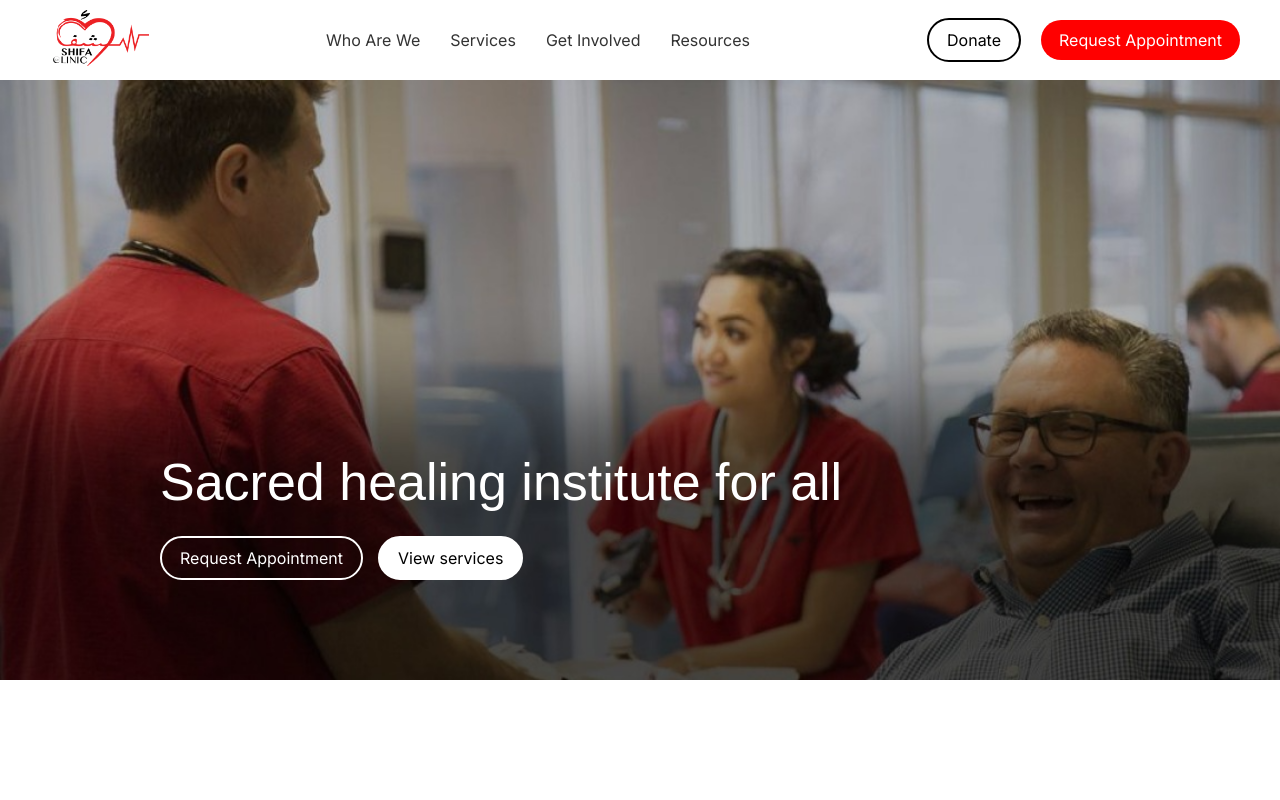
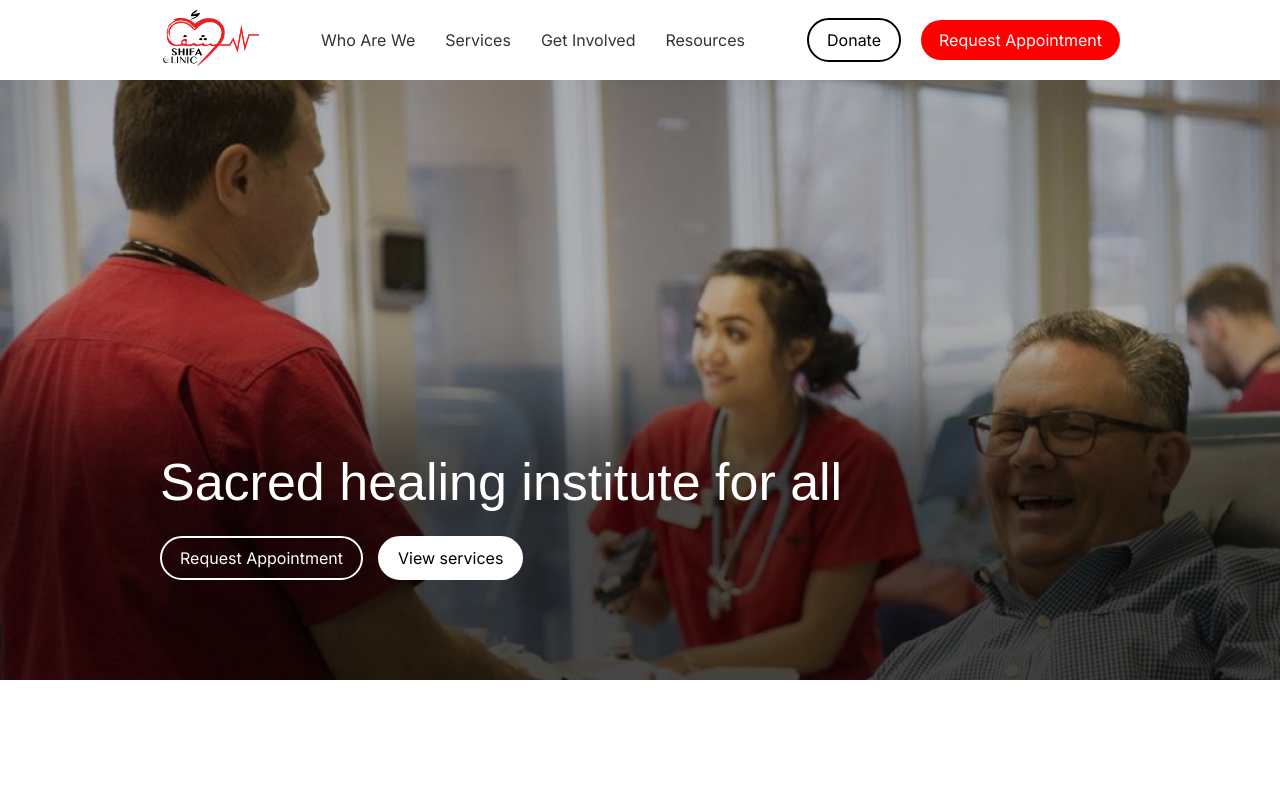
Before and after one commit to dylsub/SHIFAClinicWebsite, a Next.js app: page / in a window 1280 px wide. Shown: the top 800 px of the page. Built offline with nearby package versions, Linux system fonts and the light colour scheme; a web font is replaced by a local one.

Commit message:
Made navbar responsive minus mobile nav

```diff
--- a/app/(components)/navigation/NavBar.jsx
+++ b/app/(components)/navigation/NavBar.jsx
@@ -17,7 +17,7 @@ export default function NavBar() {
   return (
     <nav className={styles.navbar}>
       {/* Logo Section */}
-      <div className={styles.navbarContainer}>
+      <div className={styles.navbarContainer + " content_box"}>
         <div className={styles.logo}>
           <Link href="/">
             {" "}
@@ -43,15 +43,18 @@ export default function NavBar() {
 
         {/* Buttons Section */}
         <div className={styles.buttons}>
-        <ButtonBlackTransparent path = "\donate" className={styles.buttons}>
+          <ButtonBlackTransparent path="/donate" className={styles.buttons}>
             Donate
           </ButtonBlackTransparent>
-        <ButtonAnyColorFilled path = "\request-appointment" buttonColor = "red" className={styles.buttons}>
+          <ButtonAnyColorFilled
+            path="/request-appointment"
+            buttonColor="red"
+            className={styles.buttons}
+          >
             Request Appointment
           </ButtonAnyColorFilled>
         </div>
       </div>
-
     </nav>
   );
 }
--- a/app/(components)/navigation/NavBar.module.css
+++ b/app/(components)/navigation/NavBar.module.css
@@ -1,72 +1,45 @@
-/* Navbar Styles */
 .navbar {
-  background-color: #fff; /* Full-width background */
-  height: 80px; /* Slightly taller to accommodate elements */
-  box-shadow: 0px 4px 10px rgba(0, 0, 0, 0.1);
-  width: 100%; /* Full width background */
-  top: 0; /* Aligns to the top */
-  padding: 0 20px; /* Adds padding for horizontal spacing */
-  box-sizing: border-box; /* Include padding in width calculation */
+  background-color: #fff;
+  height: 80px;
+  width: 100%;
   display: flex;
+  align-items: center;
   justify-content: center;
 }
 
-/* Constrain Navbar Content */
 .navbarContainer {
   display: flex;
-  align-items: center; /* Vertically centers all items */
-  justify-content: space-between; /* Evenly space logo, links, and buttons */
-  max-width: 1200px; /* Constrain content width */
-  margin: 0 auto; /* Center content horizontally */
-  width: 100%; /* Allow responsiveness */
+  align-items: center;
 }
 
-/* Logo Section */
 .logo {
   display: flex;
-  align-items: center; /* Vertically aligns the logo */
-  margin-right: auto; /* Push logo to the far left */
+  align-items: center;
+  margin-right: auto;
 }
 
 .logo img {
-  display: block; /* Ensures proper alignment */
-  width: auto; /* Prevents scaling issues */
-  height: 60px; /* Adjust the size of the logo */
-  margin-left: 10px; /* Optional spacing */
+  display: block;
+  width: auto;
+  height: 60px;
 }
 
-/* Navigation Links Section */
 .navLinks {
   display: flex;
-  justify-content: center; /* Center the navigation links */
-  gap: 30px; /* Adjust spacing between the links */
-  flex: 1; /* Allows .navLinks to take up available space */
+  justify-content: center;
+  gap: 50px;
+  flex: 1;
   text-align: center;
-  align-items: center; /* Ensures vertical alignment */
+  align-items: center;
 }
 
-/* Buttons Section */
 .buttons {
   display: flex;
-  justify-content: flex-end; /* Aligns buttons to the far right */
+  justify-content: flex-end;
   gap: 20px;
-  align-items: center; /* Ensures vertical alignment */
+  align-items: center;
 }
 
-/* Button Styling */
-.button {
-  margin-right: 10px;
-  padding: 8px 15px; /* Add padding inside the buttons */
-  border-radius: 5px; /* Optional: Add slight rounding for aesthetics */
-  background-color: #f5f5f5; /* Optional: Light background for buttons */
-  color: #333; /* Text color */
-  transition: all 0.3s ease; /* Smooth hover effects */
-  display: inline-block;
-}
-
-
-
-/* Link Styling */
 .link {
   text-decoration: none;
   color: #333;
@@ -76,11 +49,24 @@
 }
 
 .link:hover {
-  color: red; /* Hover color */
-  text-decoration: underline; /* Optional hover underline */
+  color: red;
+  text-decoration: underline;
 }
 
-/* Spacer for content below navbar */
-.navbarSpacer {
-  height: 80px; /* Match the height of .navbar */
+@media only screen and (max-width: 1280px) {
+  .navLinks {
+    gap: 30px;
+  }
 }
+
+@media only screen and (max-width: 1000px) {
+  .navLinks {
+    display: none;
+  }
+}
+
+@media only screen and (max-width: 720px) {
+  .buttons {
+    display: none;
+  }
+}
--- a/app/(components)/who-we-are/grid/Grid.jsx
+++ b/app/(components)/who-we-are/grid/Grid.jsx
@@ -1,29 +1,46 @@
 "use client";
 
-import React from "react";
+import React, { useState, useEffect } from "react";
 import GridText from "./GridText";
 import GridImage from "./GridImage";
 import styles from "./Grid.module.css";
 
 const Grid = () => {
-  const isMobile = window.innerWidth <= 720;
+  const [isSmallScreen, setIsSmallScreen] = useState(false);
+
+  // Function to update the screen size state
+  const handleResize = () => {
+    setIsSmallScreen(window.innerWidth <= 720);
+  };
+
+  useEffect(() => {
+    // Check initial screen size
+    handleResize();
+
+    // Add resize event listener
+    window.addEventListener("resize", handleResize);
+
+    // Cleanup event listener on component unmount
+    return () => window.removeEventListener("resize", handleResize);
+  }, []);
+
   return (
     <div className={styles.container}>
-      {!isMobile ? (
+      {isSmallScreen ? (
+        <>
+          <GridText
+            title="Mission"
+            text="ICN SHIFA Clinic aims to provide free quality healthcare to anyone without insurance or underinsured, regardless of race, religion, or political affiliation."
+          />
+          <GridImage src="/doctors.jpg" alt="Doctors" />
+        </>
+      ) : (
         <>
           <GridImage src="/doctors.jpg" alt="Doctors" />
           <GridText
             title="Mission"
             text="ICN SHIFA Clinic aims to provide free quality healthcare to anyone without insurance or underinsured, regardless of race, religion, or political affiliation."
           />
-        </>
-      ) : (
-        <>
-          <GridText
-            title="Mission"
-            text="ICN SHIFA Clinic aims to provide free quality healthcare to anyone without insurance or underinsured, regardless of race, religion, or political affiliation."
-          />
-          <GridImage src="/doctors.jpg" alt="Doctors" />
         </>
       )}
       <GridText
```
Lines whose indentation alone changed are shown as unchanged.
